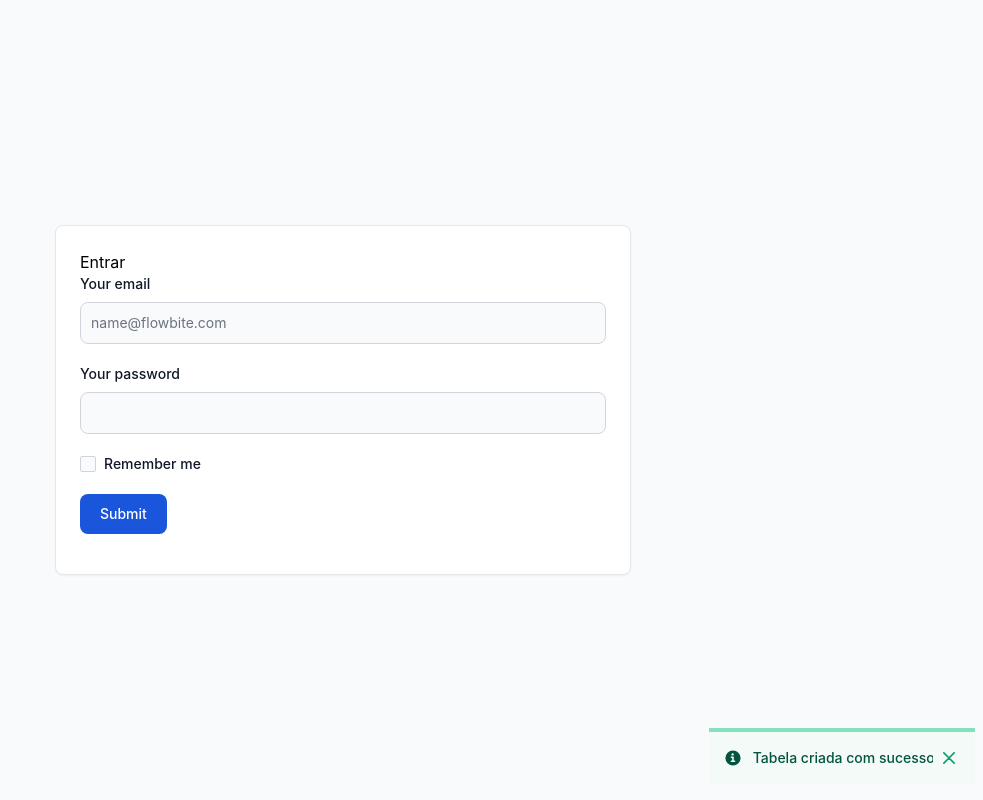
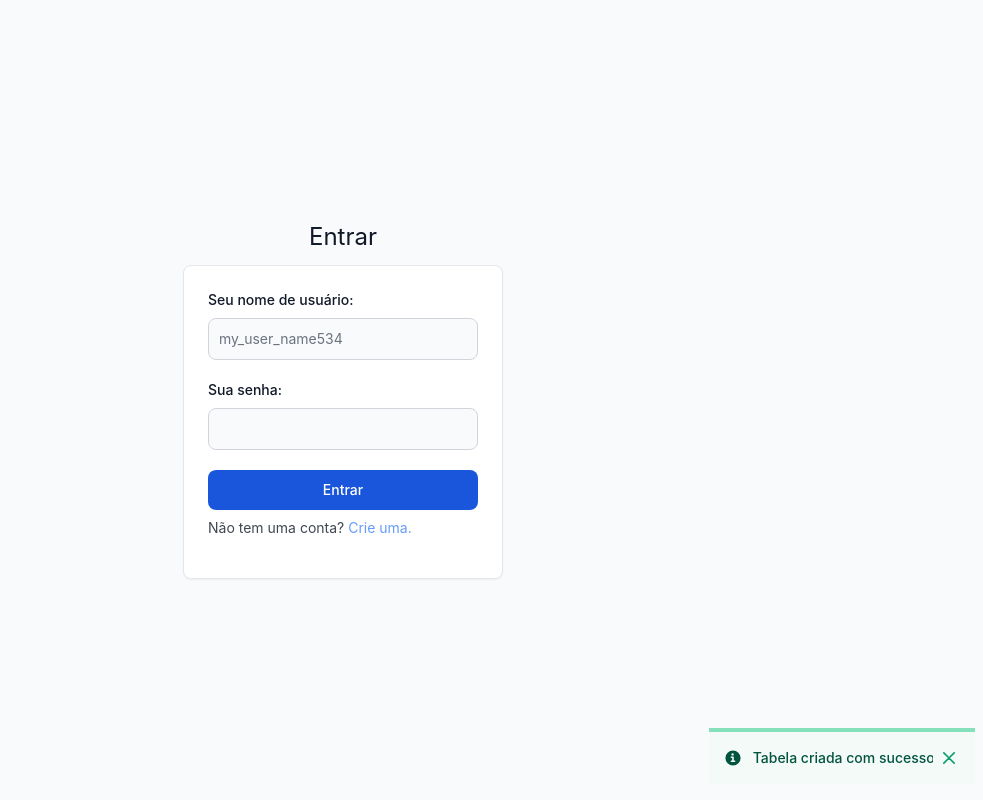
Before and after one commit to CarlosEduts/md-posts, a PHP site: page /login in a window 1280 px wide. Shown: the whole page, without its empty margins (297-1280 px from the left). Run offline with PHP 8.4, Linux system fonts and the light colour scheme; some libraries are stand-ins or nearby versions.

Commit message:
feat: Adição de authenticação por usuário

```diff
--- a/database/create.php
+++ b/database/create.php
@@ -10,20 +10,28 @@ try {
     $pdo = new PDO("mysql:host=$host;dbname=$dbname;charset=utf8", $username, $password);
     $pdo->setAttribute(PDO::ATTR_ERRMODE, PDO::ERRMODE_EXCEPTION);
 
+    // Criando tabela de usuarios se não existir
+    $pdo->exec(
+        "CREATE TABLE IF NOT EXISTS users (
+                id INT AUTO_INCREMENT PRIMARY KEY,
+                username TEXT NOT NULL UNIQUE,
+                password TEXT NOT NULL
+            )"
+    );
+
     // Criando a tabela 'posts' se ela não existir
-    $sql = "CREATE TABLE IF NOT EXISTS posts (
+    $pdo->exec("CREATE TABLE IF NOT EXISTS posts (
         id INT AUTO_INCREMENT PRIMARY KEY,
         title VARCHAR(255) NOT NULL,
         image_url VARCHAR(255) NOT NULL,
         content TEXT NOT NULL,
-        creation_date DATETIME DEFAULT CURRENT_TIMESTAMP
-    )";
-
-    $pdo->exec($sql);
+        creation_date DATETIME DEFAULT CURRENT_TIMESTAMP,
+        user_id INT NOT NULL,
+        FOREIGN KEY (user_id) REFERENCES users(id)
+    )");
 
     echo $twig->render('alert.twig.html', ['type' => 'success', 'content' => 'Tabela criada com sucesso!']);
 } catch (PDOException $e) {
     echo "Erro ao criar tabela: " . $e->getMessage();
     echo $twig->render('alert.twig.html', ['type' => 'error', 'content' => 'Erro ao criar a tabela!']);
 }
-?>
--- a/index.php
+++ b/index.php
@@ -5,7 +5,6 @@ require_once 'vendor/autoload.php';
 
 $loader = new \Twig\Loader\FilesystemLoader('views/components');
 $twig = new \Twig\Environment($loader, ['cache' => false]);
-
 
 // incluindo arquivos de conexão e configuração
 include './database/create.php';
@@ -22,7 +21,8 @@ $route = match (true) {
     // Rotas estáticas
     $request === '/' => 'views/home.php',
     $request === '/create-post' => 'views/create_post.php',
-    $request === "/login" => 'views/user_login.php',
+    $request === '/login' => 'views/user_login.php',
+    $request === '/register' => 'views/user_register.php',
 
     // Rota padrão
     default => 'views/home.php'
--- a/views/home.php
+++ b/views/home.php
@@ -3,8 +3,11 @@
 
 require_once __DIR__ . '/../includes/config.php';
 
+session_start();
+
 $pdo = getDBConnection();
 $stmt = $pdo->query('SELECT * FROM posts');
+$users_name = $pdo->query('SELECT username FROM users')
 
 ?>
 
@@ -28,7 +31,7 @@ $stmt = $pdo->query('SELECT * FROM posts');
 </head>
 
 <body class="light bg-gray-50 dark:bg-gray-700">
-    <?= $twig->render('side_bar.twig.html') ?>
+    <?= $twig->render('side_bar.twig.html', ['user' => !empty($_SESSION['user_name']) ? $_SESSION['user_name'] :  "Conta" ]) ?>
 
     <div class="p-4 sm:ml-64">
         <div class="w-full max-w-2xl p-3 flex flex-col gap-4 m-auto">
--- a/views/post_page.php
+++ b/views/post_page.php
@@ -42,7 +42,7 @@ $post = $stmt->fetch();
 </head>
 
 <body class="light bg-gray-50 dark:bg-gray-700">
-    <?= $twig->render('side_bar.twig.html') ?>
+    <?= $twig->render('side_bar.twig.html', ['user' => !empty($_SESSION['user_name']) ? $_SESSION['user_name'] :  "Conta"]) ?>
 
     <div class="p-4 sm:ml-64">
         <div class="w-full max-w-2xl p-3 flex flex-col gap-4 m-auto">
--- a/views/user_login.php
+++ b/views/user_login.php
@@ -1,3 +1,37 @@
+<?php
+
+require_once __DIR__ . '/../includes/config.php';
+
+session_start();
+
+if ($_SERVER['REQUEST_METHOD'] === "POST") {
+    $username = $_POST['username'];
+    $password = $_POST['password'];
+
+    try {
+        $pdo = getDBConnection();
+        $stmt = $pdo->prepare("SELECT * FROM users WHERE username = ?");
+        $stmt->execute([$username]);
+        $user = $stmt->fetch();
+
+        if ($user && password_verify($password, $user['password'])) {
+            $_SESSION['user_id'] = $user['id'];
+            $_SESSION['user_name'] = $user['username'];
+
+            echo $twig->render('alert.twig.html', ['type' => 'success', 'content' => 'Logado com sucesso!']);
+
+            // Redirecionar o usuário para a home
+            header("Location: /");
+            exit;
+        } else {
+            echo $twig->render('alert.twig.html', ['type' => 'error', 'content' => 'Usuário o senha incorreto.']);
+        }
+    } catch (PDOException $e) {
+        echo $twig->render('alert.twig.html', ['type' => 'error', 'content' => 'Erro no login: ' . $e->getMessage()]);
+    }
+}
+?>
+
 <!DOCTYPE html>
 <html lang="pt">
 
@@ -17,26 +51,20 @@
 
 </head>
 
-<body class="light bg-gray-50 dark:bg-gray-700 w-full h-dvh flex items-center justify-center">
-    <div class="max-w-xl w-full p-6 bg-white border border-gray-200 rounded-lg shadow-sm dark:bg-gray-800 dark:border-gray-700">
-
-        <h1>Entrar</h1>
-        <form>
+<body class="light flex-col bg-gray-50 dark:bg-gray-700 w-full h-dvh flex items-center justify-center">
+    <h1 class="text-gray-900 dark:text-white text-2xl mb-3">Entrar</h1>
+    <div class="max-w-xs w-full p-6 bg-white border border-gray-200 rounded-lg shadow-sm dark:bg-gray-800 dark:border-gray-700">
+        <form method="POST">
             <div class="mb-5">
-                <label for="email" class="block mb-2 text-sm font-medium text-gray-900 dark:text-white">Your email</label>
-                <input type="email" id="email" class="bg-gray-50 border border-gray-300 text-gray-900 text-sm rounded-lg focus:ring-blue-500 focus:border-blue-500 block w-full p-2.5 dark:bg-gray-700 dark:border-gray-600 dark:placeholder-gray-400 dark:text-white dark:focus:ring-blue-500 dark:focus:border-blue-500" placeholder="name@flowbite.com" required />
+                <label for="username" class="block mb-2 text-sm font-medium text-gray-900 dark:text-white">Seu nome de usuário:</label>
+                <input type="username" name="username" id="username" class="bg-gray-50 border border-gray-300 text-gray-900 text-sm rounded-lg focus:ring-blue-500 focus:border-blue-500 block w-full p-2.5 dark:bg-gray-700 dark:border-gray-600 dark:placeholder-gray-400 dark:text-white dark:focus:ring-blue-500 dark:focus:border-blue-500" placeholder="my_user_name534" required />
             </div>
             <div class="mb-5">
-                <label for="password" class="block mb-2 text-sm font-medium text-gray-900 dark:text-white">Your password</label>
-                <input type="password" id="password" class="bg-gray-50 border border-gray-300 text-gray-900 text-sm rounded-lg focus:ring-blue-500 focus:border-blue-500 block w-full p-2.5 dark:bg-gray-700 dark:border-gray-600 dark:placeholder-gray-400 dark:text-white dark:focus:ring-blue-500 dark:focus:border-blue-500" required />
+                <label for="password" class="block mb-2 text-sm font-medium text-gray-900 dark:text-white">Sua senha:</label>
+                <input type="password" name="password" id="password" class="bg-gray-50 border border-gray-300 text-gray-900 text-sm rounded-lg focus:ring-blue-500 focus:border-blue-500 block w-full p-2.5 dark:bg-gray-700 dark:border-gray-600 dark:placeholder-gray-400 dark:text-white dark:focus:ring-blue-500 dark:focus:border-blue-500" required />
             </div>
-            <div class="flex items-start mb-5">
-                <div class="flex items-center h-5">
-                    <input id="remember" type="checkbox" value="" class="w-4 h-4 border border-gray-300 rounded-sm bg-gray-50 focus:ring-3 focus:ring-blue-300 dark:bg-gray-700 dark:border-gray-600 dark:focus:ring-blue-600 dark:ring-offset-gray-800 dark:focus:ring-offset-gray-800" required />
-                </div>
-                <label for="remember" class="ms-2 text-sm font-medium text-gray-900 dark:text-gray-300">Remember me</label>
-            </div>
-            <button type="submit" class="text-white bg-blue-700 hover:bg-blue-800 focus:ring-4 focus:outline-none focus:ring-blue-300 font-medium rounded-lg text-sm w-full sm:w-auto px-5 py-2.5 text-center dark:bg-blue-600 dark:hover:bg-blue-700 dark:focus:ring-blue-800">Submit</button>
+            <button type="submit" class="text-white bg-blue-700 hover:bg-blue-800 focus:ring-4 focus:outline-none focus:ring-blue-300 font-medium rounded-lg text-sm w-full px-5 py-2.5 text-center dark:bg-blue-600 dark:hover:bg-blue-700 dark:focus:ring-blue-800">Entrar</button>
+            <p class="text-gray-900 dark:text-white text-sm opacity-80 mt-2">Não tem uma conta? <a href="/register" class="text-blue-500">Crie uma.</a></p>
         </form>
 
     </div>
```
Also changed, not shown: views/components/side_bar.twig.html (+33 -8 lines), views/create_post.php (+14 -8 lines).
